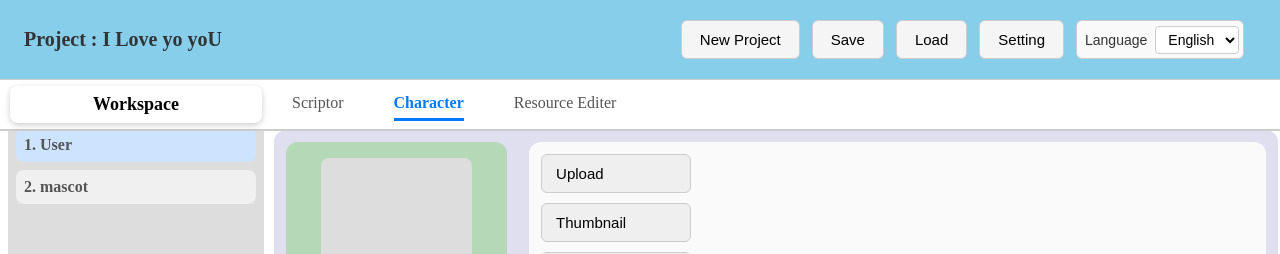
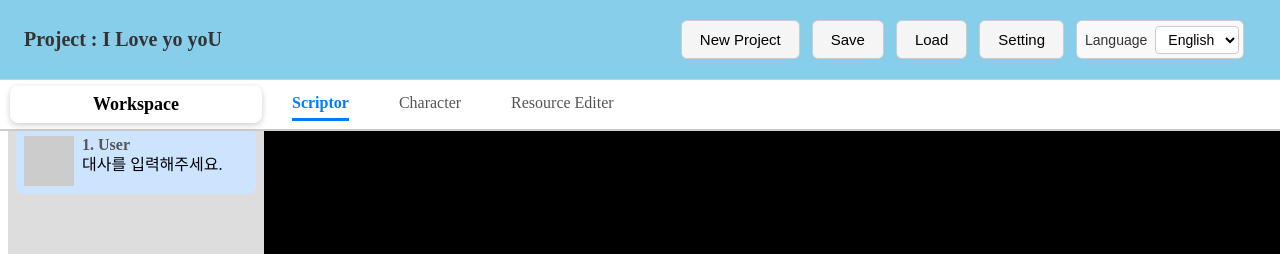
Before and after one commit to andoricano/JsonGenerator, a React (Vite) app: page / in a window 1280 px wide. Shown: the top 254 px of the page. Built offline with nearby package versions, Linux system fonts and the light colour scheme; no server answers.

Commit message:
[fix] 새로운 타입에 side bar 정상화.

```diff
--- a/src/components/aside/SideScriptBar.tsx
+++ b/src/components/aside/SideScriptBar.tsx
@@ -1,10 +1,10 @@
-import { useEffect, useRef } from "react";
+import { useState, useEffect, useRef } from "react";
 import { useAppStore } from "../../AppProvider";
+
+
 
 export default function SideScriptBar() {
   const { scriptItems, selectedIndex, setSelectedIndex } = useAppStore();
-  console.log("ScriptItems:", JSON.stringify(scriptItems, null, 2));
-
   const containerRef = useRef<HTMLDivElement>(null);
 
   useEffect(() => {
@@ -17,10 +17,8 @@ export default function SideScriptBar() {
     <div ref={containerRef} style={styles.container}>
       {scriptItems.map((item, idx) => {
         const isSelected = idx === selectedIndex;
-        const char = item.character[0];
-        // const profileUrl = char?.img?.[char.represent]
-        //   ? URL.createObjectURL(char.img[char.represent])
-        //   : null;
+        const char = item.character[0].character;
+        const image: File = char?.img?.[char.selectedImageIndex]
 
         return (
           <div
@@ -31,34 +29,57 @@ export default function SideScriptBar() {
               background: isSelected ? "#cde4ff" : "#f0f0f0",
             }}
           >
-            {/* <div style={styles.row}>
-              {profileUrl ? (
-                <img
-                  src={profileUrl}
-                  alt={char?.name ?? "캐릭터"}
-                  style={styles.thumbnail}
-                  onLoad={() => URL.revokeObjectURL(profileUrl)}
-                />
-              ) : (
-                <div style={styles.placeholder}></div>
-              )}
+            <div style={styles.row}>
+              <CharacterImage
+                key={char?.selectedImageIndex}
+                file={image}
+                name={char?.name}
+              />
               <div>
                 <div style={styles.characterName}>
                   {idx + 1}. {char?.name ?? "알 수 없음"}
                 </div>
                 <div style={styles.scriptText}>
-                  {item.scriptString?.script?.length === 0
-                    ? "대사를 입력해주세요."
-                    : item.scriptString?.script ?? ""}
+                  {item.text.length === 0 ? "대사를 입력해주세요." : item.text ?? ""}
                 </div>
               </div>
-            </div> */}
+            </div>
           </div>
         );
       })}
     </div>
   );
 }
+
+
+
+function CharacterImage({ file, name }: { file: File; name?: string }) {
+  const [src, setSrc] = useState<string | null>(null);
+
+  useEffect(() => {
+    if (!file) {
+      setSrc(null);
+      return;
+    }
+
+    const objectUrl = URL.createObjectURL(file);
+    setSrc(objectUrl);
+
+    return () => {
+      URL.revokeObjectURL(objectUrl);
+    };
+  }, [file]);
+
+  if (!file || !src) {
+    return <div style={{ width: 50, height: 50, background: "#ccc" }}></div>;
+  }
+
+  return <img src={src} alt={name} style={{ width: 50, height: 50, objectFit: "cover" }} />;
+}
+
+
+
+
 
 const styles: Record<string, React.CSSProperties> = {
   container: {
--- a/src/stores/AppStore.ts
+++ b/src/stores/AppStore.ts
@@ -11,7 +11,7 @@ export function useStoreLogic() {
   const [projectName, setProjectName] = useState("I Love yo yoU");
   const [lang, setLang] = useState<"en" | "ko">("en");
   const [darkMode, setDarkMode] = useState(false);
-  const [activeTool, setActiveTool] = useState("Character");
+  const [activeTool, setActiveTool] = useState("Scriptor");
 
   const toggleDarkMode = () => setDarkMode(prev => !prev);
 
```
